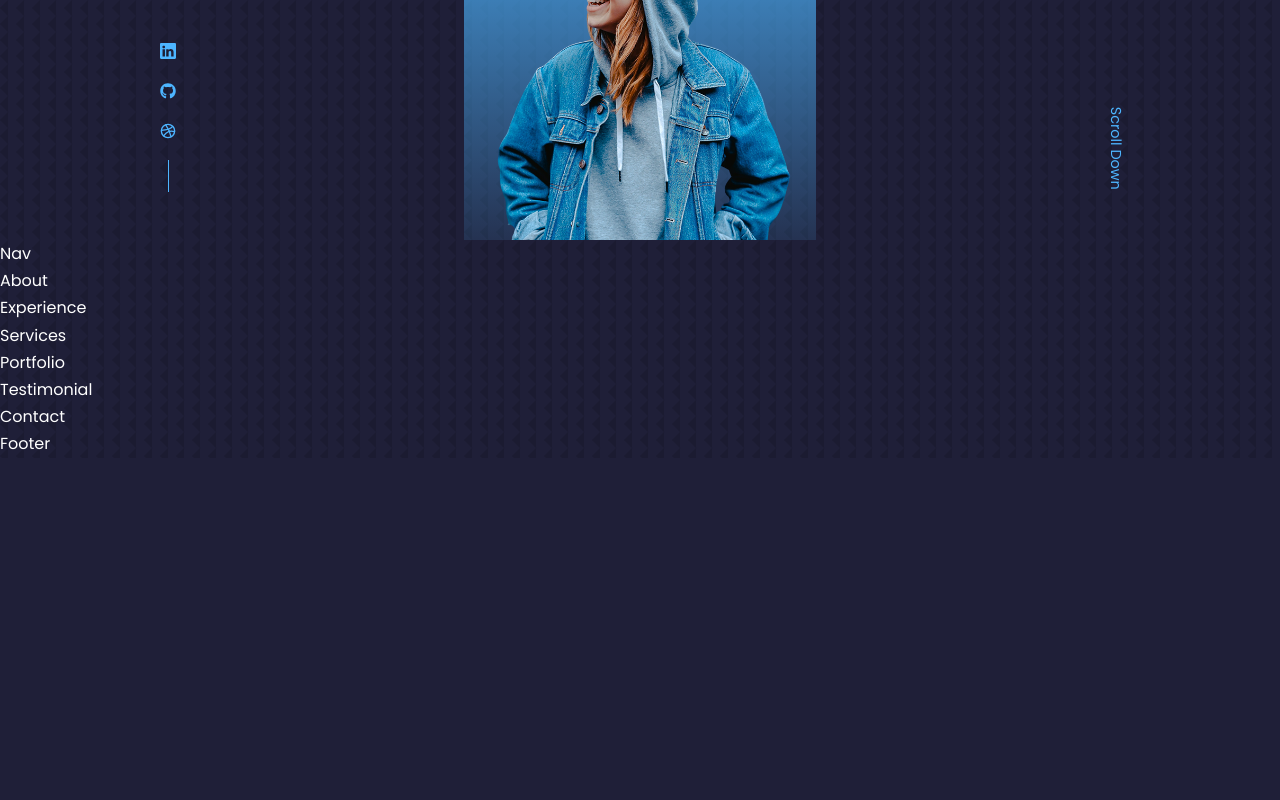
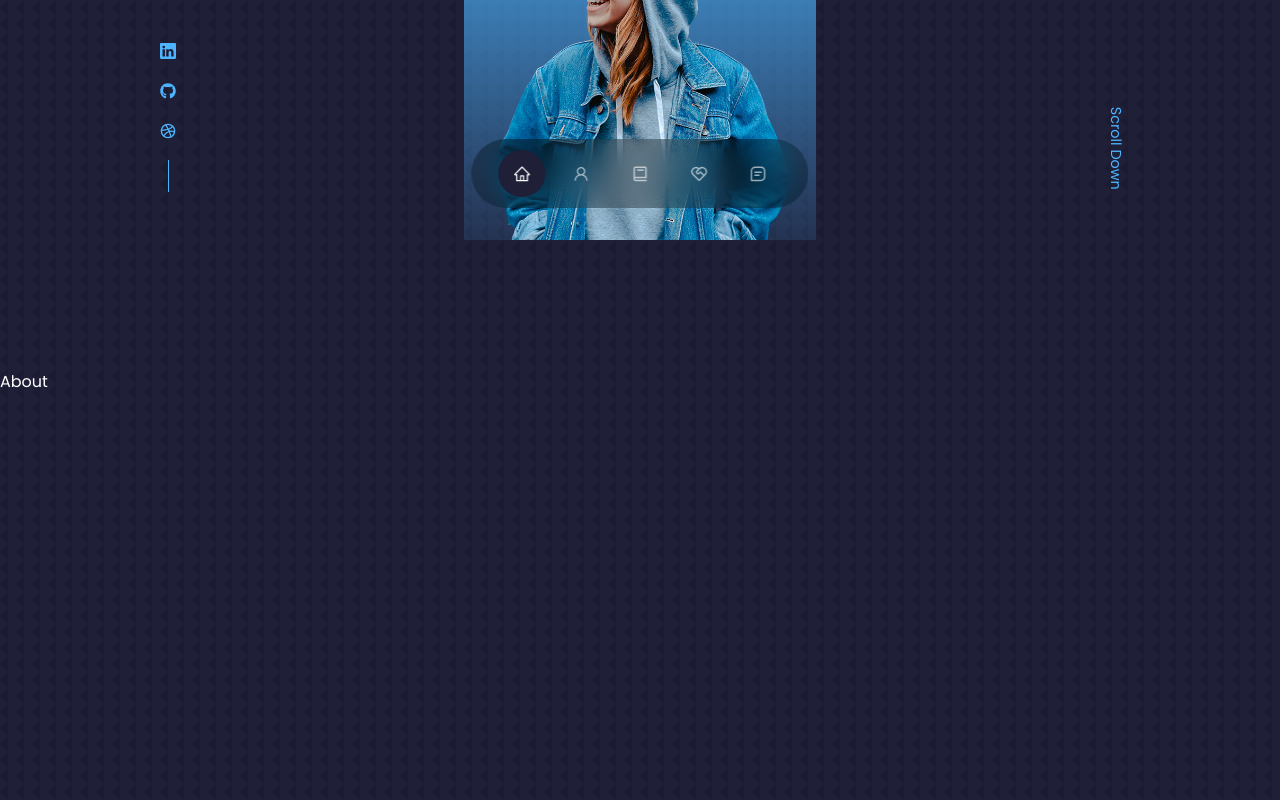
Before and after one commit to delschadj/scrum-roles, a React (Create React App) app: page / in a window 1280 px wide. Shown: the part 560-1360 px from the top of the page. Before the commit the page ends 1018 px from the top, so only its background shows below. Built offline with nearby package versions, Linux system fonts and the light colour scheme; the HTML template or start-up script is replaced by a standard one.

Commit message:
Floating Nav Component

```diff
--- a/src/components/about/About.jsx
+++ b/src/components/about/About.jsx
@@ -3,7 +3,9 @@
 
 const About = () => {
   return (
-    <div>About</div>
+    <section id="about">
+      About
+    </section>
   )
 }
 
--- a/src/components/contact/Contact.jsx
+++ b/src/components/contact/Contact.jsx
@@ -3,7 +3,9 @@
 
 const Contact = () => {
   return (
-    <div>Contact</div>
+    <section id="contact">
+      Contact
+    </section>
   )
 }
 
--- a/src/components/experience/Experience.jsx
+++ b/src/components/experience/Experience.jsx
@@ -3,7 +3,9 @@
 
 const Experience = () => {
   return (
-    <div>Experience</div>
+    <section id="experience">
+      Experience
+    </section>
   )
 }
 
--- a/src/components/footer/Footer.jsx
+++ b/src/components/footer/Footer.jsx
@@ -3,7 +3,9 @@
 
 const Footer = () => {
   return (
-    <div>Footer</div>
+    <section id="footer">
+      Footer
+    </section>
   )
 }
 
--- a/src/components/header/header.css
+++ b/src/components/header/header.css
@@ -54,3 +54,21 @@
     font-weight: 300;
     font-size: 0.9rem;
 }
+
+@media screen and (max-width: 1024px) {
+    header {
+        height: 68vh;
+    }
+}
+
+@media screen and (max-width: 600px) {
+    header {
+        height: 100vh;
+    }
+
+    .header__socials,
+    .scroll__down {
+        display: none;
+    }
+
+}
--- a/src/components/nav/Nav.jsx
+++ b/src/components/nav/Nav.jsx
@@ -1,9 +1,21 @@
 import React from 'react'
 import "./nav.css"
+import {AiOutlineHome} from "react-icons/ai"
+import {AiOutlineUser} from "react-icons/ai"
+import {BiBook} from "react-icons/bi"
+import {RiServiceLine} from "react-icons/ri"
+import {BiMessageSquareDetail} from "react-icons/bi"
+
 
 const Nav = () => {
   return (
-    <div>Nav</div>
+    <nav>
+      <a href="#" className='active'> <AiOutlineHome/> </a>
+      <a href="#about"> <AiOutlineUser/> </a>
+      <a href="#experience"> <BiBook/> </a>
+      <a href="#services"> <RiServiceLine/> </a>
+      <a href="#contact"> <BiMessageSquareDetail/> </a>
+    </nav>
   )
 }
 
--- a/src/components/nav/nav.css
+++ b/src/components/nav/nav.css
@@ -0,0 +1,33 @@
+nav {
+    background: rgba(0, 0, 0, 0.3);
+    width:  max-content;
+    display: block;
+    padding:  0.7rem 1.7rem;
+    z-index: 2;
+    position: fixed;
+    left: 50%;
+    transform: translateX(-50%);
+    bottom: 2rem;
+    display: flex;
+    gap: 0.8rem;
+    border-radius: 3rem;
+    backdrop-filter: blur(15px);
+}
+
+nav a {
+    background: transparent;
+    padding: 0.9rem;
+    border-radius: 50%;
+    display: flex;
+    color: var(--color-light);
+    font-size: 1.1rem;
+}
+
+nav a:hover {
+    background: rgba(0, 0, 0, 0.3);
+}
+
+nav a.active {
+    background: var(--color-bg);
+    color: var(--color-white);
+}
--- a/src/components/portfolio/Portfolio.jsx
+++ b/src/components/portfolio/Portfolio.jsx
@@ -3,7 +3,9 @@
 
 const Portfolio = () => {
   return (
-    <div>Portfolio</div>
+    <section id="portfolio">
+      Portfolio
+    </section>
   )
 }
 
--- a/src/components/services/Services.jsx
+++ b/src/components/services/Services.jsx
@@ -3,7 +3,9 @@
 
 const Services = () => {
   return (
-    <div>Services</div>
+    <section id="services">
+      Services
+    </section>
   )
 }
 
--- a/src/components/testimonial/Testimonial.jsx
+++ b/src/components/testimonial/Testimonial.jsx
@@ -3,7 +3,9 @@
 
 const Testimonial = () => {
   return (
-    <div>Testimonial</div>
+    <section id="testimonial">
+      Testimonial
+    </section>
   )
 }
 
--- a/src/index.css
+++ b/src/index.css
@@ -62,6 +62,7 @@
 
 section {
     margin-top: 8rem;
+    height: 100vh;
 }
 
 section > h2,
```
